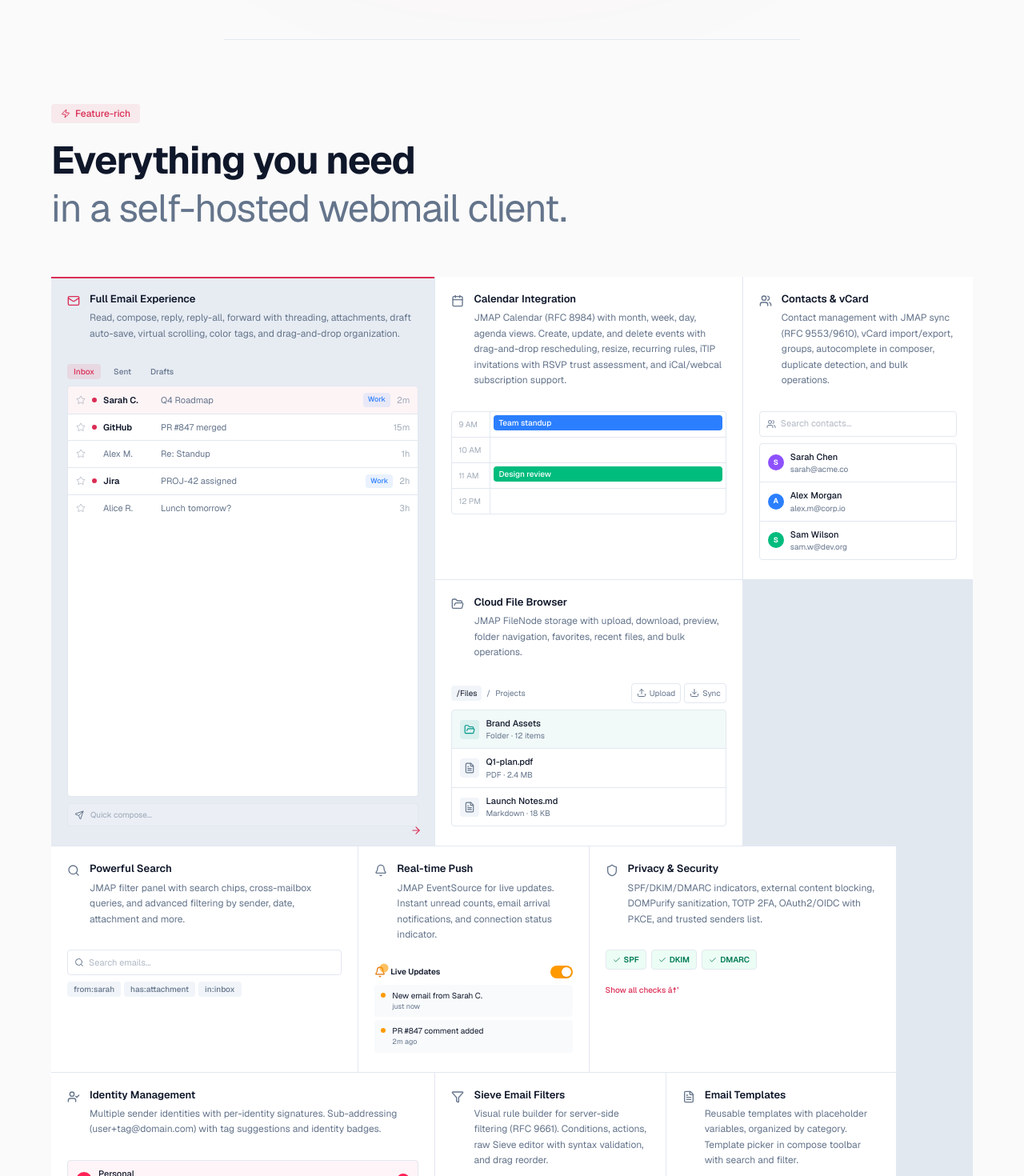
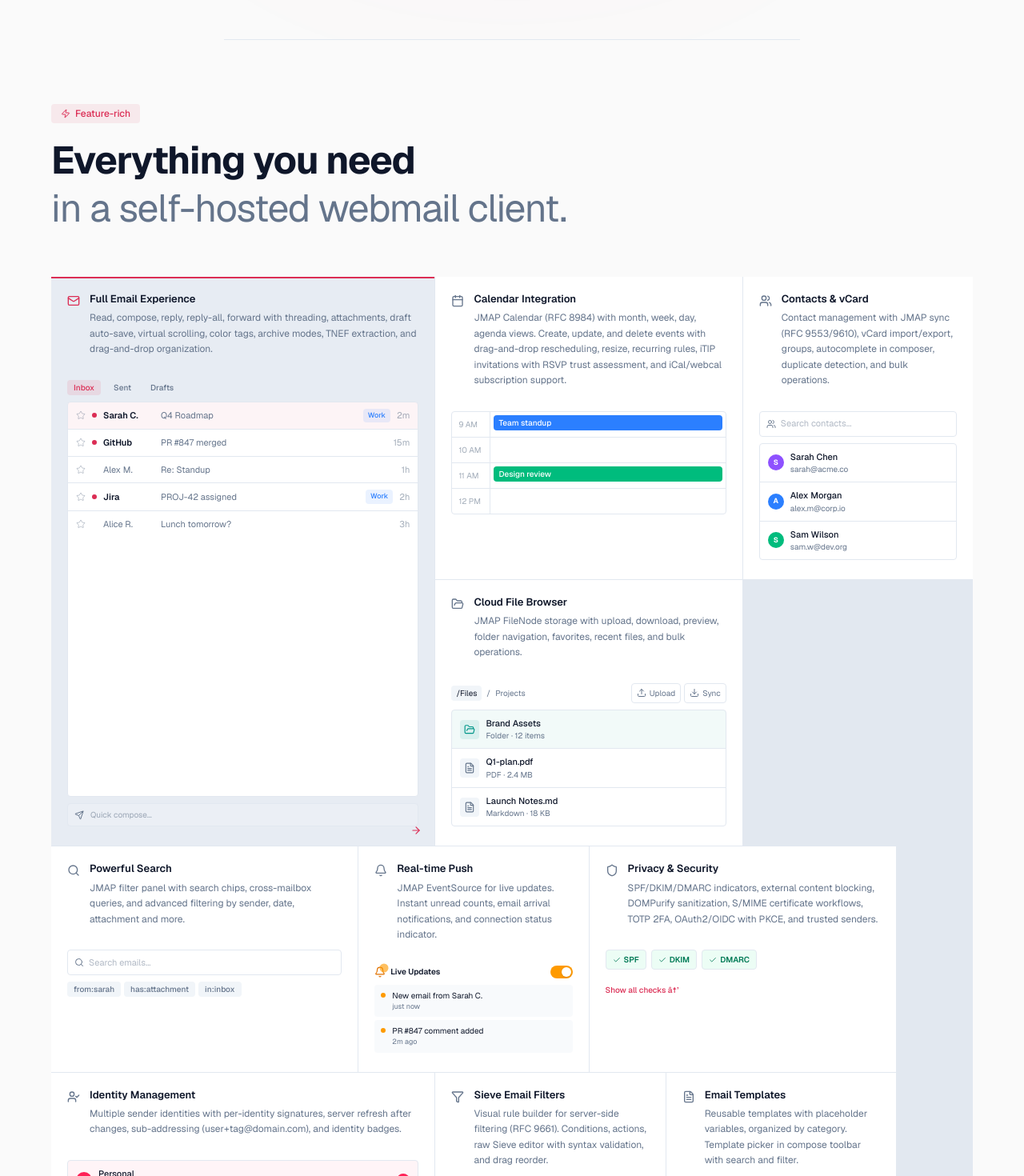
Before and after one commit to bulwarkmail/website, a Next.js app: page / in a window 1280 px wide. Shown: the part 1330-2800 px from the top of the page at 80% size. Built offline with nearby package versions, Linux system fonts and the light colour scheme; grey boxes are pictures that could not be loaded.

Commit message:
feat: update documentation and features for S/MIME support, TNEF extraction, and customization options

```diff
--- a/src/app/page.tsx
+++ b/src/app/page.tsx
@@ -45,7 +45,7 @@ export default function Home() {
       "A modern, open-source webmail client for Stalwart Mail Server. Built with Next.js and JMAP for fast, private, self-hosted email, calendar, contacts, and file storage.",
     url: "https://bulwarkmail.org",
     downloadUrl: "https://github.com/bulwarkmail/webmail",
-    softwareVersion: "1.3.0",
+    softwareVersion: "1.4.0",
     license: "https://www.gnu.org/licenses/agpl-3.0.html",
     isAccessibleForFree: true,
     offers: {
@@ -59,6 +59,9 @@ export default function Home() {
       "Calendar management",
       "Contact management",
       "File storage",
+      "S/MIME certificate management",
+      "TNEF winmail.dat extraction",
+      "Custom sidebar apps",
       "Self-hosted deployment",
       "Docker support",
       "Dark mode",
@@ -122,7 +125,7 @@ export default function Home() {
                 </span>
                 <span className="w-px h-4 bg-border" />
                 <span className="text-xs text-muted-foreground group-hover:text-foreground transition-colors">
-                  v1.3.0 AGPL-3.0
+                  v1.4.0 AGPL-3.0
                 </span>
                 <ArrowRight className="w-3 h-3 text-muted-foreground group-hover:text-foreground transition-colors" />
               </a>
--- a/src/components/features-section.tsx
+++ b/src/components/features-section.tsx
@@ -44,7 +44,7 @@ const features: Feature[] = [
     icon: Mail,
     title: "Full Email Experience",
     description:
-      "Read, compose, reply, reply-all, forward with threading, attachments, draft auto-save, virtual scrolling, color tags, and drag-and-drop organization.",
+      "Read, compose, reply, reply-all, forward with threading, attachments, draft auto-save, virtual scrolling, color tags, archive modes, TNEF extraction, and drag-and-drop organization.",
     accent: "text-[#DB2D54]",
     accentBg: "bg-[#DB2D54]",
     colSpan: "md:col-span-5 md:row-span-2",
@@ -98,7 +98,7 @@ const features: Feature[] = [
     icon: Shield,
     title: "Privacy & Security",
     description:
-      "SPF/DKIM/DMARC indicators, external content blocking, DOMPurify sanitization, TOTP 2FA, OAuth2/OIDC with PKCE, and trusted senders list.",
+      "SPF/DKIM/DMARC indicators, external content blocking, DOMPurify sanitization, S/MIME certificate workflows, TOTP 2FA, OAuth2/OIDC with PKCE, and trusted senders.",
     accent: "text-emerald-600",
     accentBg: "bg-emerald-600",
     colSpan: "md:col-span-4",
@@ -107,7 +107,7 @@ const features: Feature[] = [
     icon: UserCheck,
     title: "Identity Management",
     description:
-      "Multiple sender identities with per-identity signatures. Sub-addressing (user+tag@domain.com) with tag suggestions and identity badges.",
+      "Multiple sender identities with per-identity signatures, server refresh after changes, sub-addressing (user+tag@domain.com), and identity badges.",
     accent: "text-rose-600",
     accentBg: "bg-rose-600",
     colSpan: "md:col-span-5",
@@ -150,9 +150,9 @@ const features: Feature[] = [
   },
   {
     icon: Palette,
-    title: "Light & Dark Themes",
+    title: "Themes & Branding",
     description:
-      "System-aware theming with smooth transitions. Three-pane layout with responsive design for desktop and mobile.",
+      "System-aware theming with smooth transitions, always-light email rendering, custom favicon and logo support, sidebar apps, and responsive desktop/mobile layouts.",
     accent: "text-violet-600",
     accentBg: "bg-violet-600",
     colSpan: "md:col-span-3",
@@ -170,7 +170,7 @@ const features: Feature[] = [
     icon: Zap,
     title: "Easy Deployment",
     description:
-      "Docker images on GHCR (amd64/arm64). Runtime env vars, health check endpoint, structured logging, and update check on startup.",
+      "Docker images on GHCR (amd64/arm64). Runtime env vars, configurable bind address via HOSTNAME, health checks, structured logging, and update checks on startup.",
     accent: "text-yellow-600",
     accentBg: "bg-yellow-600",
     colSpan: "md:col-span-5",
```
Also changed, not shown: 6 other files (tests, documents, lock files or other folders).
